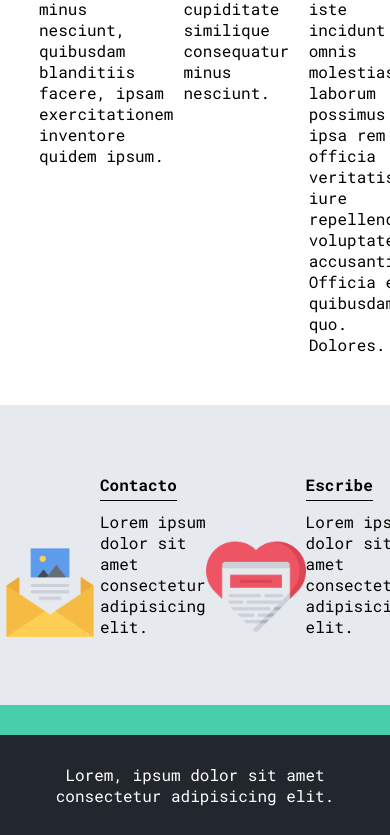
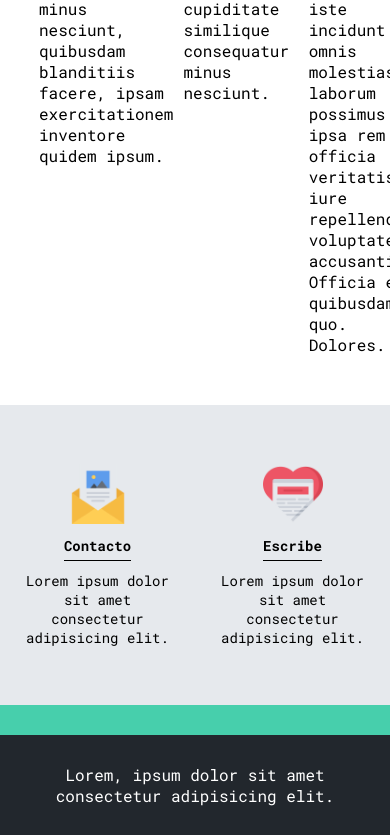
Before and after one commit to salvarez96/curso-maquetacion-css, a Next.js app: page /perfil in a window 390 px wide. Shown: the part 1236-2071 px from the top of the page. Built offline with nearby package versions, Linux system fonts and the light colour scheme.

Commit message:
Agregados media queries a contactMe.jsx

```diff
--- a/components/global-comps/contactMe.jsx
+++ b/components/global-comps/contactMe.jsx
@@ -23,6 +23,20 @@ const Contact = styled.div`
     margin-bottom: 10px;
     padding-bottom: 5px;
   }
+
+  @media (max-width: 850px) {
+    width: 40%;
+    grid-template-columns: 1fr;
+    grid-template-rows: 1fr;
+    text-align: center;
+    font-size: calc(14rem / 16);
+
+    & img {
+      width: 60px;
+      height: auto;
+      margin-bottom: 12px;
+    }
+  }
 `
 /* ------------------------------------------- */
 
```
